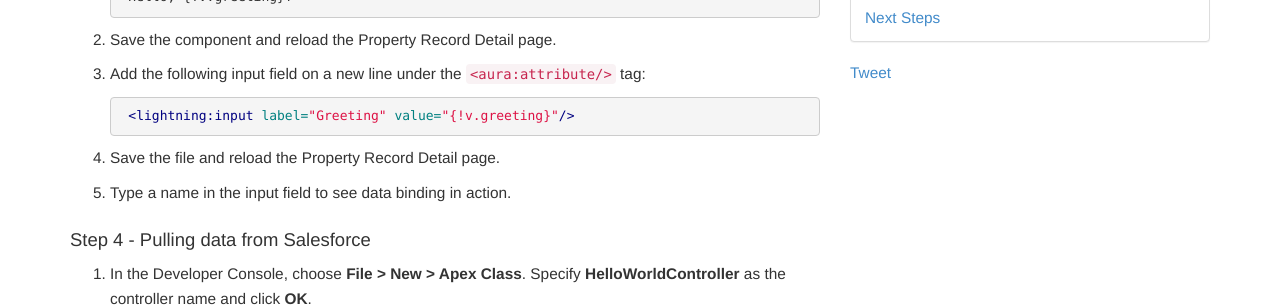
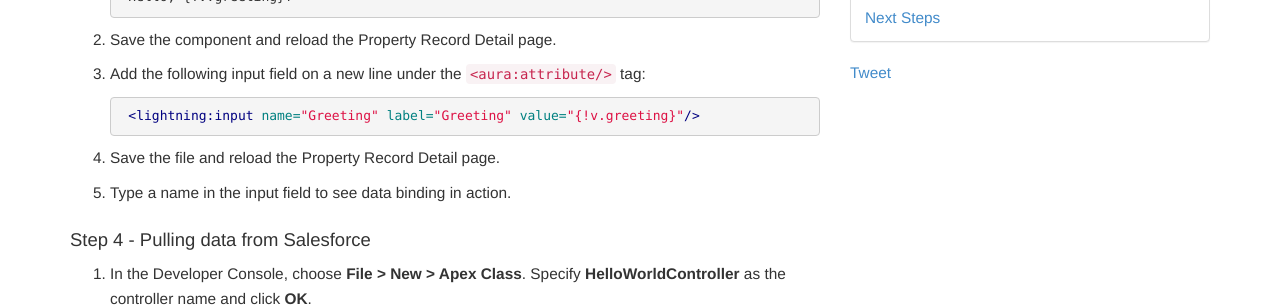
Before and after one commit to HassanNahhal/LightningNowWorkshop, a Jekyll site: the page built from Exercise_4.md, in a window 1280 px wide. Shown: the part 963-1270 px from the top of the page. Built offline with Jekyll 4.4.1, drawn with Linux system fonts in a browser that asks for light colours; comment, search, counter and statistics services are not loaded.

Commit message:
name appears required

````diff
--- a/Exercise_4.md
+++ b/Exercise_4.md
@@ -52,7 +52,7 @@ In this exercise, you will learn how to:
 1. Add the following input field on a new line under the `<aura:attribute/>` tag:
 
 	```html
-    <lightning:input label="Greeting" value="{!v.greeting}"/>
+    <lightning:input name="Greeting" label="Greeting" value="{!v.greeting}"/>
 	```
 
 1. Save the file and reload the Property Record Detail page.
````
